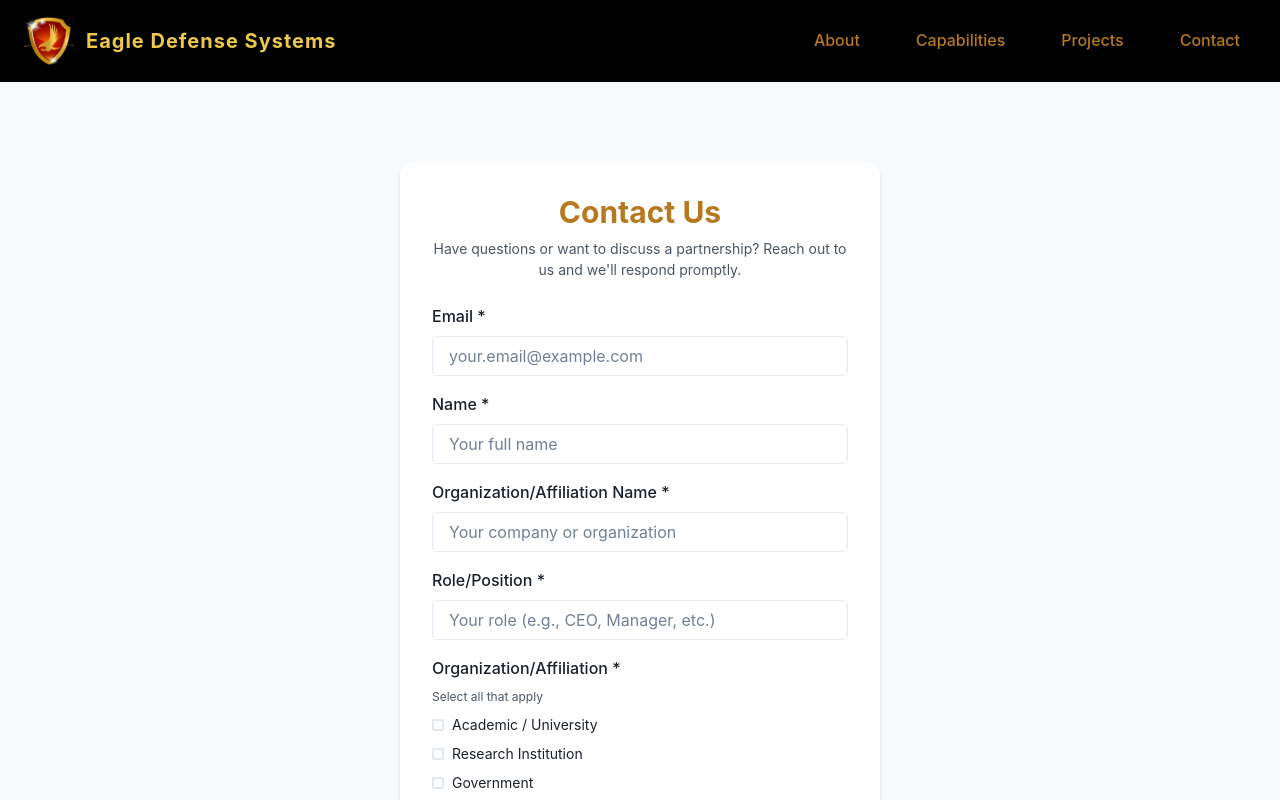
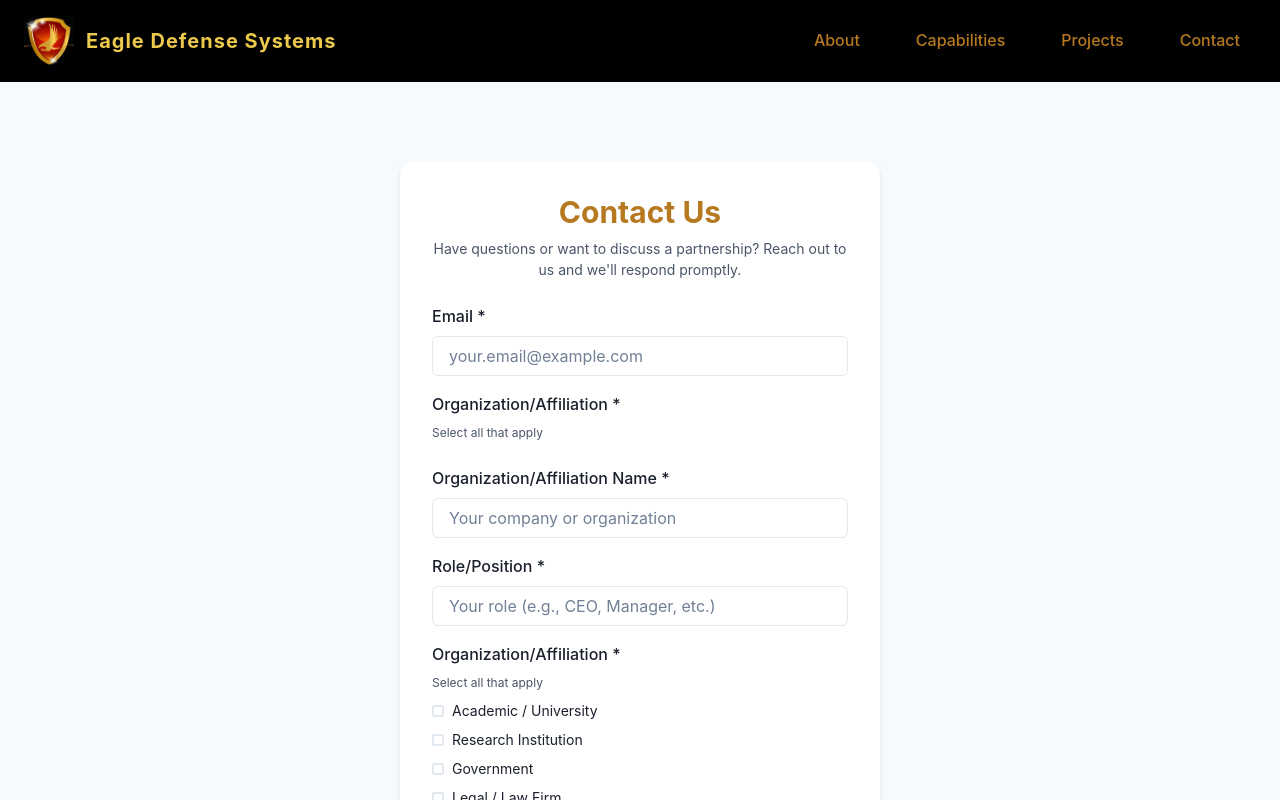
Before and after one commit to securedbyjc/eagledefensesys.tech, a React (Create React App) app: page /contact in a window 1280 px wide. Shown: the top 800 px of the page. Built offline with nearby package versions, Linux system fonts and the light colour scheme.

Commit message:
Fix checkbox format for Google Forms - use repeated parameters

```diff
--- a/src/pages/Contact.tsx
+++ b/src/pages/Contact.tsx
@@ -110,14 +110,19 @@ const Contact = () => {
               </Box>
 
               <Box>
-                <FormLabel htmlFor="name">Name *</FormLabel>
-                <Input
-                  id="name"
-                  name={GOOGLE_FORM_ENTRIES.name}
-                  type="text"
-                  placeholder="Your full name"
-                  required
-                />
+                <FormLabel>Organization/Affiliation *</FormLabel>
+                <Text fontSize="xs" color="gray.600" mb={2}>
+                  Select all that apply
+                </Text>
+                {/* Multiple hidden inputs - one for each selected checkbox */}
+                {selectedOrgs.map((org, index) => (
+                  <input
+                    key={index}
+                    type="hidden"
+                    name={GOOGLE_FORM_ENTRIES.organizationAffiliation}
+                    value={org}
+                  />
+                ))}
               </Box>
 
               <Box>
```
